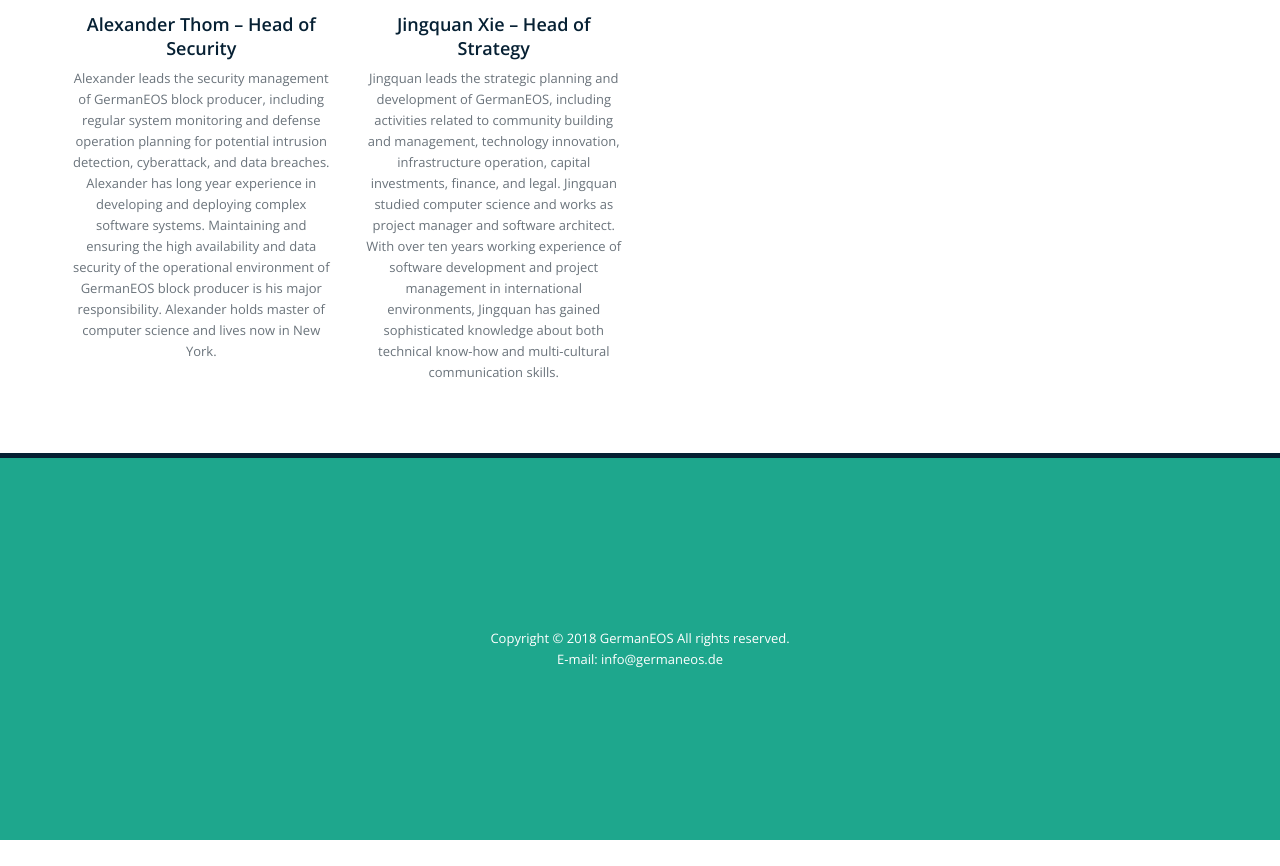
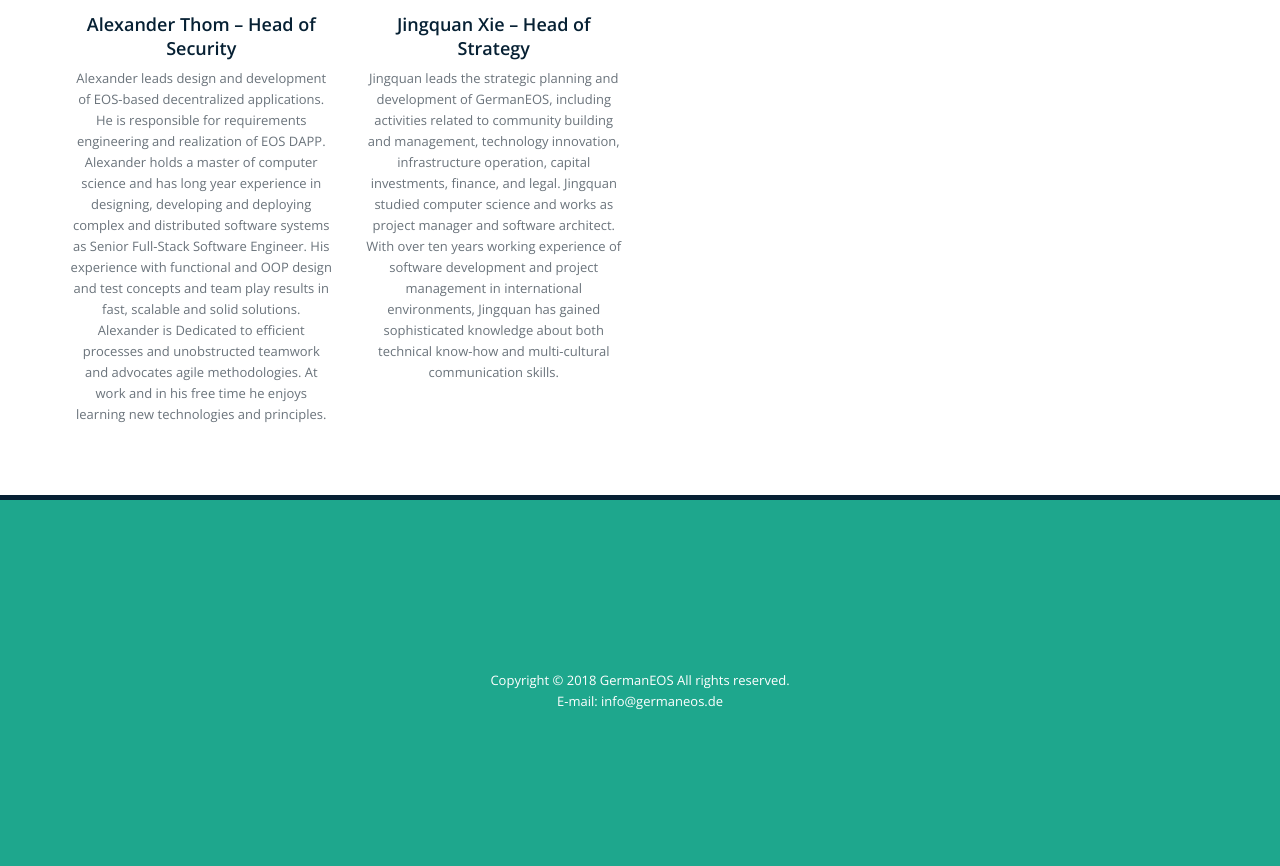
Before and after one commit to germaneos/germaneos.github.io, a plain HTML site: page index.html in a window 1280 px wide. Shown: the part 2729-3595 px from the top of the page. Before the commit the page ends 3569 px from the top, so only its background shows below. Drawn offline with nearby package versions, Linux system fonts and the light colour scheme.

Commit message:
update the profile of Alex

```diff
--- a/index.html
+++ b/index.html
@@ -482,7 +482,7 @@
 							</figcaption> -->
 						</div>
 						<h4>Alexander Thom – Head of Security</h4>
-						<span>Alexander leads the security management of GermanEOS block producer, including regular system monitoring and defense operation planning for potential intrusion detection, cyberattack, and data breaches. Alexander has long year experience in developing and deploying complex software systems. Maintaining and ensuring the high availability and data security of the operational environment of GermanEOS block producer is his major responsibility. Alexander holds master of computer science and lives now in New York.</span>
+						<span>Alexander leads design and development of EOS-based decentralized applications. He is responsible for requirements engineering and realization of EOS DAPP. Alexander holds a master of computer science and has long year experience in designing, developing and deploying complex and distributed software systems as Senior Full-Stack Software Engineer. His experience with functional and OOP design and test concepts and team play results in fast, scalable and solid solutions. Alexander is Dedicated to efficient processes and unobstructed teamwork and advocates agile methodologies. At work and in his free time he enjoys learning new technologies and principles.</span>
 					</figure>
 
 					<!-- single member -->
```
